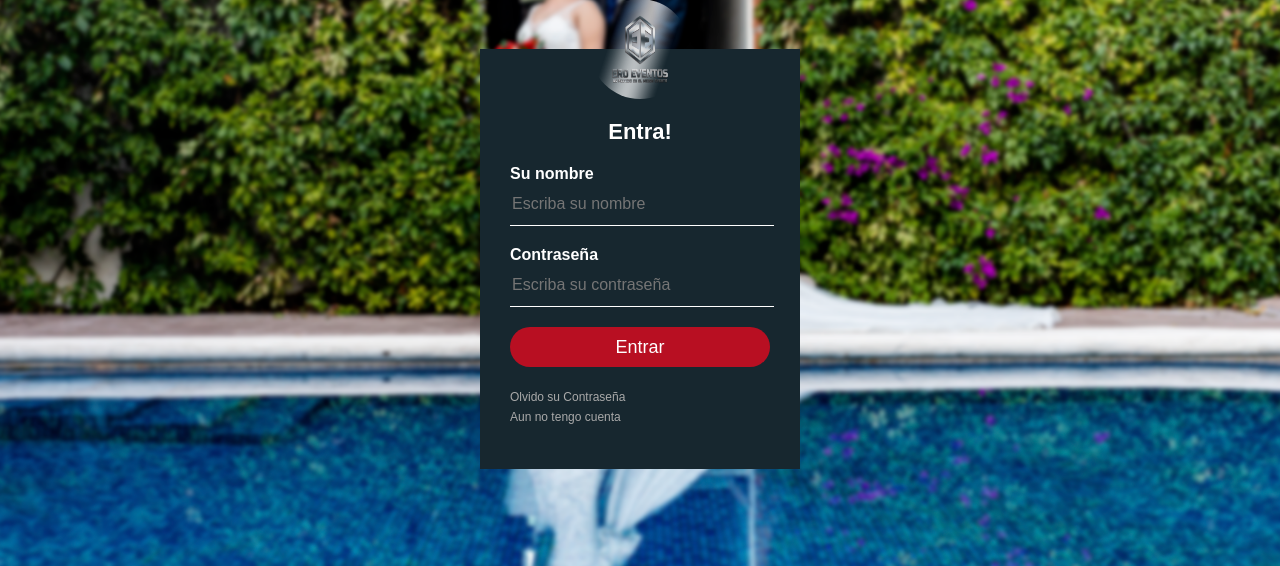
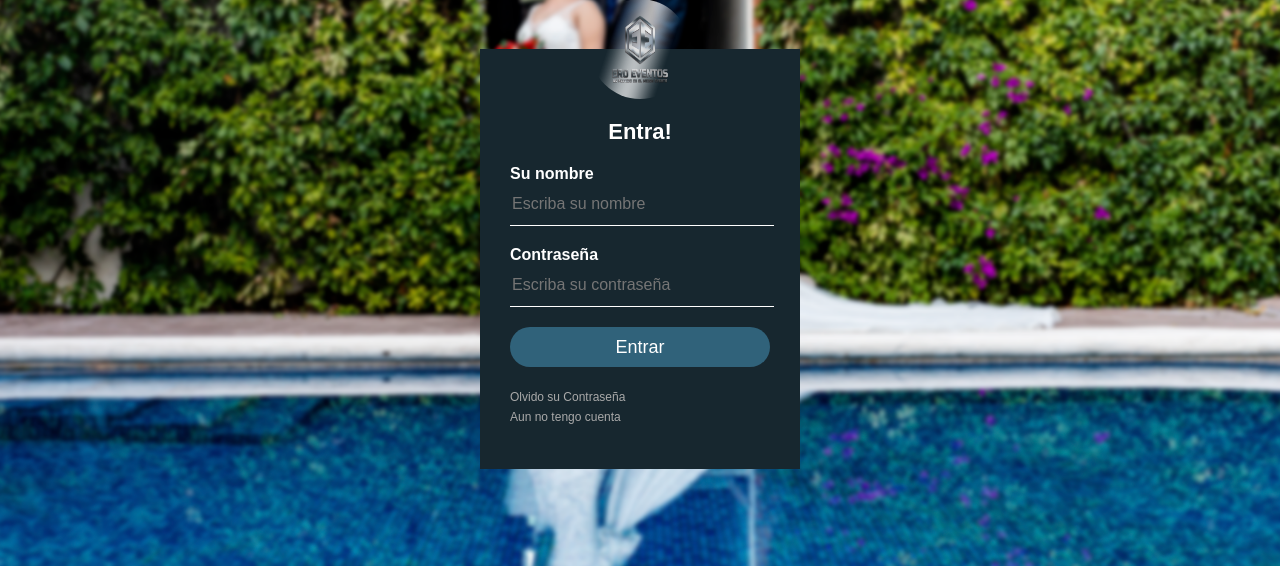
Before and after one commit to KiraBelak/eroeventos, a PHP site: page / in a window 1280 px wide. Shown: the part 141-707 px from the top of the page. Run offline with PHP 8.4, Linux system fonts and the light colour scheme.

Commit message:
ult stilo

```diff
--- a/style1.css
+++ b/style1.css
@@ -62,7 +62,7 @@ body {
     border: none;
     outline: none;
     height: 40px;
-    background: #b80f22;
+    background: #30627A;
     color: #fff;
     font-size: 18px;
     border-radius: 20px;
```
